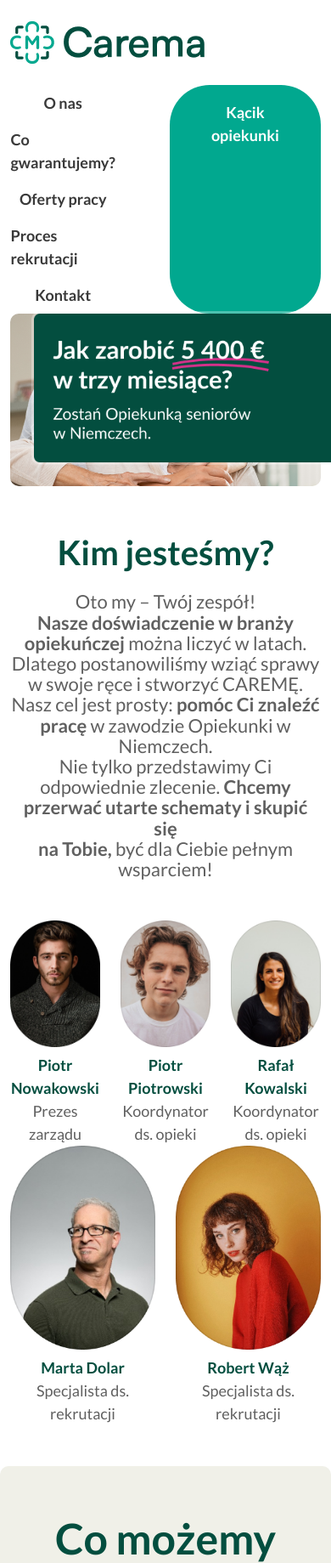
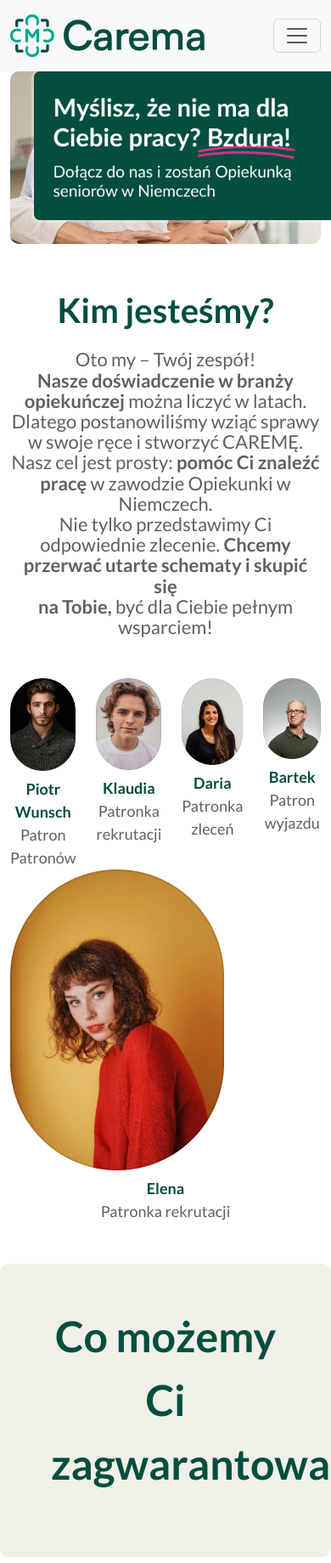
Before and after one commit to adrianbozko/Carema, a PHP site: page / in a window 390 px wide; the page is wider, and only the part inside the window is pictured. Shown: the top 1839 px of that part at 85% size. Run offline with PHP 8.4, Linux system fonts and the light colour scheme.

Commit message:
added mobile navbar, changed texts to target, changed buttons hover effects, started working on responsiveness

```diff
--- a/index.html
+++ b/index.html
@@ -11,14 +11,14 @@
   </head>
   <body>
     <header>
-        <div class="container" id="top">
+        <div class="container display-only-pc-1" id="top">
             <div class="row clearfix align-items-center">
                 <div class="col-md-2">
                     <div class="logo">
                         <img src="images/mainlogo.png" alt="CAREMA" class="img-fluid logo-main my-4">
                     </div>
                 </div>
-                <div class="col-md-10 d-flex justify-content-end gap-5">
+                <div class="col-md-10 d-flex justify-content-end gap-3">
                     <ul class="nav justify-content-around align-content-center">
                         <li class="nav-item">
                           <a class="nav-link hover-underline" href="#onas">O nas</a>
@@ -40,6 +40,52 @@
                 </div>
             </div>
         </div>
+
+        <!-- Navbar Mobile -->
+
+        <nav class="navbar bg-body-tertiary display-only-mobile-1">
+          <div class="container">
+            <div class="logo">
+              <img src="images/mainlogo.png" alt="CAREMA" class="img-fluid logo-main my-2">
+            </div>
+            <button class="navbar-toggler" type="button" data-bs-toggle="offcanvas" data-bs-target="#offcanvasNavbar" aria-controls="offcanvasNavbar" aria-label="Toggle navigation">
+              <span class="navbar-toggler-icon"></span>
+            </button>
+            <div class="offcanvas offcanvas-end" tabindex="-1" id="offcanvasNavbar" aria-labelledby="offcanvasNavbarLabel">
+              <div class="offcanvas-header">
+                <h5 class="offcanvas-title" id="offcanvasNavbarLabel">
+                  <div class="logo">
+                    <img src="images/mainlogo.png" alt="CAREMA" class="img-fluid logo-main my-2">
+                  </div>
+                </h5>
+                <button type="button" class="btn-close" data-bs-dismiss="offcanvas" aria-label="Close"></button>
+              </div>
+              <div class="offcanvas-body">
+                <ul class="navbar-nav justify-content-end flex-grow-1 pe-3 mb-3 gap-3">
+                  <li class="nav-item">
+                    <a class="nav-link hover-underline" href="#onas">O nas</a>
+                  </li>
+                  <li class="nav-item">
+                    <a class="nav-link hover-underline" href="#gwarantujemy">Co gwarantujemy?</a>
+                  </li>
+                  <li class="nav-item">
+                    <a class="nav-link hover-underline" href="#oferty">Oferty pracy</a>
+                  </li>
+                  <li class="nav-item">
+                    <a class="nav-link hover-underline" href="#rekrutacja">Proces rekrutacji</a>
+                  </li>
+                  <li class="nav-item">
+                    <a class="nav-link hover-underline" href="#kontakt">Kontakt</a>
+                  </li>
+                </ul>
+                <div class="d-flex ">
+                  <a href="https://carema.eliot.solutions/#/login" class="btn btn-contact w-100" role="button" target="_blank">Kącik opiekunki</a>
+                </div>
+              </div>
+            </div>
+          </div>
+        </nav>
+
     </header>
     <main>
 
@@ -52,7 +98,7 @@
               <div class="col-4 forms" id="form1">
                 <div class="forms-title text-center">Wypełnij formularz</div>
                 <div class="forms-subtitle text-center">Znajdziemy dla Ciebie pracę!</div>
-                <form>
+                <form class="form-1">
                   <div class="mb-3">
                     <label for="name" class="form-label">Imię*</label>
                     <input type="text" class="form-control" id="name" name="name" placeholder="Anna" required>
@@ -116,10 +162,10 @@
               <img src="images/team_1.png" class="img-fluid who-img">
             </div>
             <div class="who-name">
-              Piotr Nowakowski
+              Piotr Wunsch
             </div>
             <div class="who-position">
-              Prezes zarządu
+              Patron Patronów
             </div>
           </div>
           <div class="col">
@@ -127,10 +173,10 @@
               <img src="images/team_2.png" class="img-fluid who-img">
             </div>
             <div class="who-name">
-              Piotr Piotrowski
+              Klaudia
             </div>
             <div class="who-position">
-              Koordynator ds. opieki
+              Patronka rekrutacji
             </div>
           </div>
           <div class="col">
@@ -138,10 +184,10 @@
               <img src="images/team_3.png" class="img-fluid who-img">
             </div>
             <div class="who-name">
-              Rafał Kowalski
+              Daria
             </div>
             <div class="who-position">
-              Koordynator ds. opieki
+              Patronka zleceń
             </div>
           </div>
           <div class="col">
@@ -149,10 +195,10 @@
               <img src="images/team_4.png" class="img-fluid who-img">
             </div>
             <div class="who-name">
-              Marta Dolar
+              Bartek
             </div>
             <div class="who-position">
-              Specjalista ds. rekrutacji
+              Patron wyjazdu
             </div>
           </div>
           <div class="col">
@@ -160,10 +206,10 @@
               <img src="images/team_5.png" class="img-fluid who-img">
             </div>
             <div class="who-name">
-              Robert Wąż
+              Elena
             </div>
             <div class="who-position">
-              Specjalista ds. rekrutacji
+              Patronka rekrutacji
             </div>
           </div>
         </div>
@@ -191,9 +237,9 @@
           <div class="no-offer-text mb-3">
             To tylko kilka z naszych zleceń.
           </div>
-          <div class="no-offer-subtext mb-4">Jeśli szukasz czegoś innego, nie ma sprawy!<br />Znajdziemy ofertę w sam raz dla Ciebie. Zgłoś się do nas,<br />a nasi Patroni Rekrutacji od razu zabiorą się za przeczesywanie bazy</div>
+          <div class="no-offer-subtext mb-4">Jeśli szukasz czegoś innego, nie ma sprawy!<br />Znajdziemy ofertę w sam raz dla Ciebie. Zgłoś się do nas,<br />a nasi Patroni Rekrutacji od razu zabiorą się za przeczesywanie bazy.</div>
           <div class="btn btn-no-offer">
-            Znajdź dla mnie ofertę
+            Znajdź ofertę dla mnie
           </div>
         </div>
       </div>
@@ -211,7 +257,7 @@
               Zgłoś się do nas
             </div>
             <div class="col-8 recruitment-process-text">
-              Myślisz o wyjeździe do pracy, szukasz odpowiedniego zlecenia? Daj nam znać! Jak?<br />Jak tylko Ci wygodnie. 😉 Możesz <a href="tel:+48737932272">zadzwonić</a> i od razu podpytać Patronów o wszystko,<br />co Cię nurtuje, napisać do nas na <a href="https://wa.me/48357357863">WhatsAppie</a> lub <a href="#form1">wypełnić formularz zgłoszeniowy.</a>
+              Myślisz o wyjeździe do pracy, szukasz odpowiedniego zlecenia? Daj nam znać! <b>Jak?<br />Jak tylko Ci wygodnie.</b> 😉 Możesz <a href="tel:+48737932272">zadzwonić</a> i od razu podpytać Patronów o wszystko,<br />co Cię nurtuje, napisać do nas na <a href="https://wa.me/48357357863">WhatsAppie</a> lub <a href="#form1">wypełnić formularz zgłoszeniowy.</a>
             </div>
           </div>
           <div class="row horizontal-line py-3">
@@ -227,7 +273,7 @@
               Porozmawiajmy
             </div>
             <div class="col-8 recruitment-process-text">
-              Patroni dzwonią do Ciebie i opowiadają o szczegółach. Chcemy, żebyś była jak najlepiej poinformowana o warunkach pracy i nie miała żadnych wątpliwości (oczywiście, jeśli się pojawią zawsze możesz do nas dzwonić 😉). Twój osobisty Patron pozna Twoje preferencje i umiejętności językowe. Następnie wyszuka zlecenie dostosowane specjalnie do Ciebie.
+              Patroni dzwonią do Ciebie i opowiadają o szczegółach. Chcemy, żebyś była jak najlepiej poinformowana o warunkach pracy i nie miała żadnych wątpliwości (oczywiście, jeśli się pojawią zawsze możesz do nas dzwonić 😉). <b>Twój osobisty Patron pozna Twoje preferencje i umiejętności językowe.</b> Następnie wyszuka zlecenie dostosowane specjalnie do Ciebie.
             </div>
           </div>
           <div class="row horizontal-line py-3">
@@ -240,10 +286,10 @@
               <div class="green-circle rounded-circle">3</div>
             </div>
             <div class="col-3 recruitment-process-title">
-              Mamy ofertę dla Ciebie
+              Mamy ofertę<br />dla Ciebie
             </div>
             <div class="col-8 recruitment-process-text">
-              Patron znajduje odpowiednie zlecenie i przedstawia Ci jego szczegóły. Opowiada, jaki jest podopieczny, jaki jest jego stan zdrowia, usposobienie, rodzina. Możesz zapytać o wszystko. Zależy nam, abyś przed wyjazdem miała pełną wiedzę na temat pracy. Wszystkie nasze zlecenia są zweryfikowane przez niemieckich partnerów, ale i Opiekunki. 😊
+              <b>Patron znajduje odpowiednie zlecenie i przedstawia Ci jego szczegóły.</b> Opowiada, jaki jest podopieczny, jaki jest jego stan zdrowia, usposobienie, rodzina. Możesz zapytać o wszystko. Zależy nam, abyś przed wyjazdem miała pełną wiedzę na temat pracy. <b>Wszystkie nasze zlecenia są zweryfikowane przez niemieckich partnerów, ale i Opiekunki.</b> 😊
             </div>
           </div>
           <div class="row horizontal-line py-3">
@@ -259,7 +305,7 @@
               Twoja akceptacja
             </div>
             <div class="col-8 recruitment-process-text">
-              Wybrałaś zlecenie, które Ci odpowiada? Świetnie. Teraz czas na podpisanie umowy. Patroni wyjaśnią Ci szczegółowo każdą stronę, wszystkie formalności i sposób rozliczeń. A co jest w tym najwygodniejsze? Umowę możesz podpisać online, w swoim domu!
+              <b>Wybrałaś zlecenie, które Ci odpowiada? Świetnie.</b> Teraz czas na podpisanie umowy. Patroni wyjaśnią Ci szczegółowo każdą stronę, wszystkie formalności i sposób rozliczeń. A co jest w tym najwygodniejsze? <b>Umowę możesz podpisać online, w swoim domu!</b>
             </div>
           </div>
           <div class="row horizontal-line py-3">
@@ -275,7 +321,7 @@
               No to jedziemy!
             </div>
             <div class="col-8 recruitment-process-text">
-              Dedykowany Tobie Patron wszystkim się zajmie – zorganizuje darmową podróż spod Twojego domu do podopiecznego, załatwi prywatne ubezpieczenie, udzieli wszystkich informacji.
+              <b>Dedykowany Tobie Patron wszystkim się zajmie</b> - zorganizuje darmową podróż spod Twojego domu do podopiecznego, załatwi prywatne ubezpieczenie, udzieli wszystkich informacji.
             </div>
           </div>
           <div class="row horizontal-line py-3">
@@ -291,7 +337,7 @@
               Wspieramy
             </div>
             <div class="col-8 recruitment-process-text">
-              Nie zostawimy Cię na zleceniu samej. Chcemy budować relację i dbać o Twój komfort. Dlatego Twój Patron będzie dzwonił do Ciebie w każdym tygodniu. To przestrzeń dla Ciebie – możesz poopowiadać, co słychać na zleceniu, jak się czujesz, o wszystkim, o czym tylko chcesz. Patron zawsze wysłucha i w razie potrzeby pomoże. Możesz do niego dzwonić również w inne dni, kiedy potrzebujesz pomocy lub tylko (albo aż) samej rozmowy. Przez całą dobę, 7 dni w tygodniu, w każde święto działa również nasza linia PN – linia Pomocy Nagłej. Jeśli zdarzy się coś, co wymaga naszej niezwłocznej ingerencji, dzwoń śmiało!
+              Nie zostawimy Cię na zleceniu samej. Chcemy budować relację i dbać o Twój komfort. Dlatego Twój Patron będzie dzwonił do Ciebie w każdym tygodniu. To przestrzeń dla Ciebie - możesz poopowiadać, co słychać na zleceniu, jak się czujesz, o wszystkim, o czym tylko chcesz. Patron zawsze wysłucha i w razie potrzeby pomoże. Możesz do niego dzwonić również w inne dni, kiedy potrzebujesz pomocy lub tylko (albo aż) samej rozmowy. <br /><br />Przez całą dobę, 7 dni w tygodniu, w każde święto działa również nasza <b>linia PN - linia Pomocy Nagłej.</b> Jeśli zdarzy się coś, co wymaga naszej niezwłocznej ingerencji, dzwoń śmiało!
             </div>
           </div>
         </div>
@@ -372,11 +418,11 @@
                       *Pola obowiązkowe
                     </div>
                     <div class="form-text">
-                      Informacje o przetwarzaniu Twoich danych osobowych znajdziesz tutaj.
+                      Twoje dane są bezpieczne. Informacje o przetwarzaniu Twoich danych osobowych znajdziesz tutaj.
                     </div>
                   </div>
                   <div class="d-flex justify-content-center">
-                    <button type="submit" class="btn btn-primary w-100">Wyślij wiadomość</button>
+                    <button type="submit" class="btn btn-primary btn-form w-100">Wyślij wiadomość</button>
                   </div>
                 </form>
               </div>
```
Also changed, not shown: css/style.css (+54 -11 lines), images/form_text.png.
